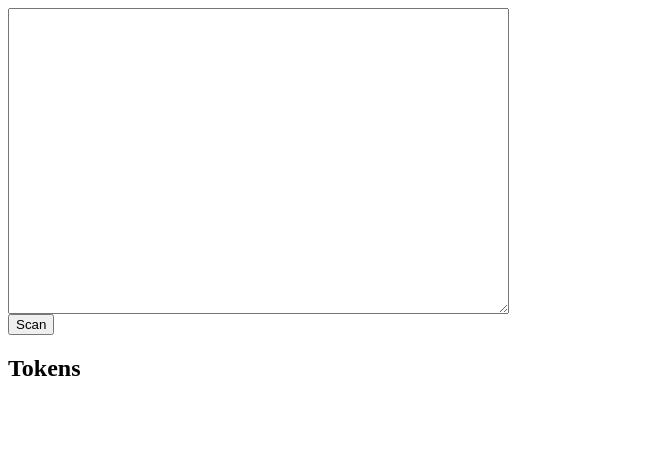
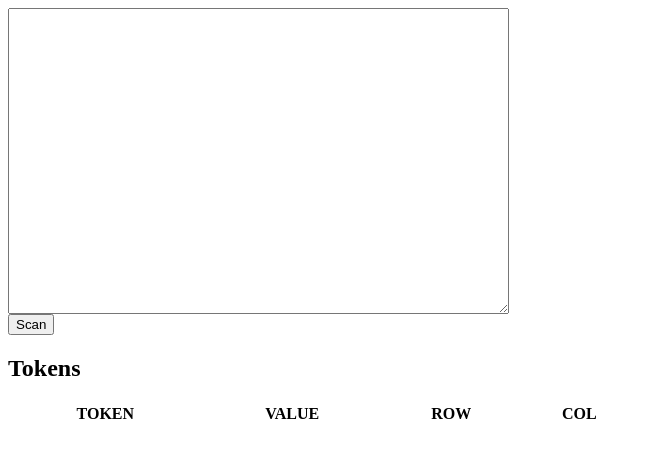
Before and after one commit to DrkSephy/pascal-js, a plain HTML site: page index.html in a window 1280 px wide. Shown: the whole page, without its empty margins (0-651 px from the left). Drawn offline with Linux system fonts and the light colour scheme.

Commit message:
index.html: Adding table headers

```diff
--- a/index.html
+++ b/index.html
@@ -10,6 +10,13 @@
         <p id="demo" </p>
         <h2> Tokens </h2>
         <table id="list" style="width:50%">
+            <tr>
+                <th id="token"> TOKEN </th>
+                <th id="value"> VALUE </th>
+                <th id="row"> ROW </th>
+                <th id="col"> COL </th>
+            </tr>
+
         </table>
     </body>
 </html>
```
